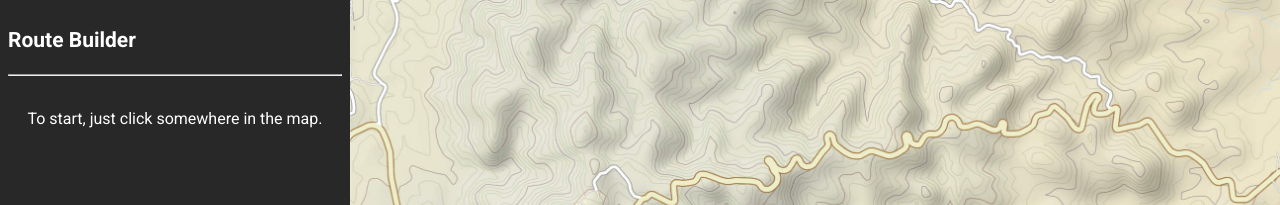
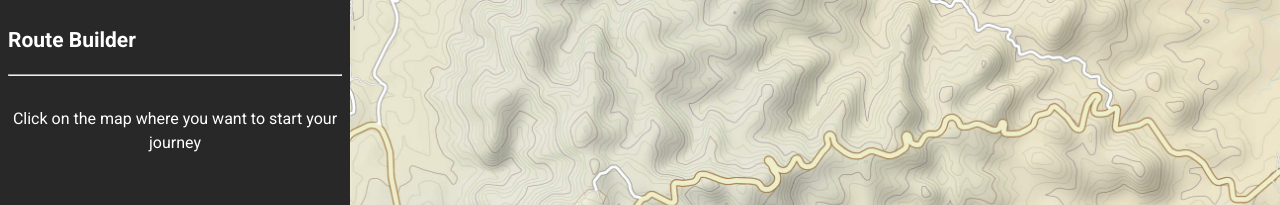
Before and after one commit to ofqwx/route-builder, a React (Create React App) app: page / in a window 1280 px wide. Shown: the top 205 px of the page. Built offline with nearby package versions, Linux system fonts and the light colour scheme.

Commit message:
Change welcome message

```diff
--- a/src/pages/RouteBuilder/components/Sidebar.js
+++ b/src/pages/RouteBuilder/components/Sidebar.js
@@ -43,7 +43,7 @@ export default function Sidebar() {
           </Fragment>
         ) : (
           <EmptyMessage>
-            To start, just click somewhere in the map.
+            Click on the map where you want to start your journey
           </EmptyMessage>
         )}
       </Flex>
```
